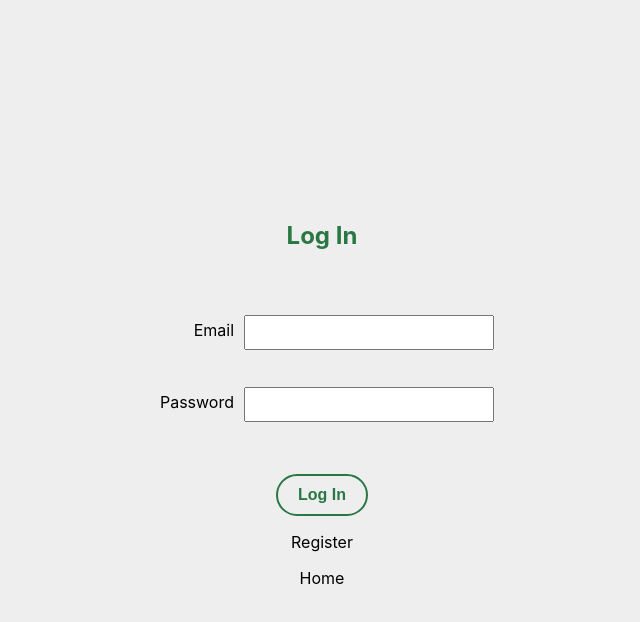
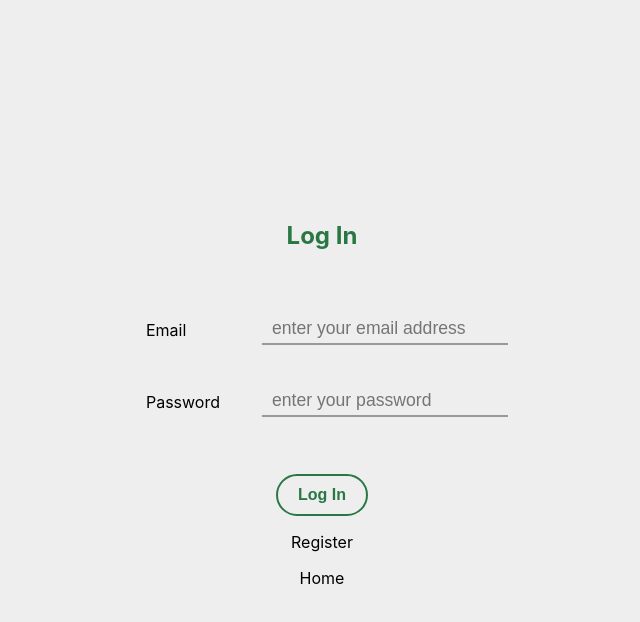
Before and after one commit to chingu-voyages/v8-geckos-team-06, a React (Create React App) app: page / in a window 1280 px wide. Both pictures are taken after a click on the item "Log In". Shown: the top 622 px of the page, without its empty margins (318-958 px from the left). Built offline with nearby package versions, Linux system fonts and the light colour scheme.

Commit message:
forms style updated

```diff
--- a/public/index.html
+++ b/public/index.html
@@ -7,35 +7,14 @@
       name="viewport"
       content="width=device-width, initial-scale=1, shrink-to-fit=no"
     />
-    <meta name="theme-color" content="#000000" />
-    <!--
-      manifest.json provides metadata used when your web app is installed on a
-      user's mobile device or desktop. See https://developers.google.com/web/fundamentals/web-app-manifest/
-    -->
+    <meta name="theme-color" content="#19649a" />
+
     <link rel="manifest" href="%PUBLIC_URL%/manifest.json" />
-    <!--
-      Notice the use of %PUBLIC_URL% in the tags above.
-      It will be replaced with the URL of the `public` folder during the build.
-      Only files inside the `public` folder can be referenced from the HTML.
 
-      Unlike "/favicon.ico" or "favicon.ico", "%PUBLIC_URL%/favicon.ico" will
-      work correctly both with client-side routing and a non-root public URL.
-      Learn how to configure a non-root public URL by running `npm run build`.
-    -->
     <title>MedsHub</title>
   </head>
   <body>
     <noscript>You need to enable JavaScript to run this app.</noscript>
     <div id="root"></div>
-    <!--
-      This HTML file is a template.
-      If you open it directly in the browser, you will see an empty page.
-
-      You can add webfonts, meta tags, or analytics to this file.
-      The build step will place the bundled scripts into the <body> tag.
-
-      To begin the development, run `npm start` or `yarn start`.
-      To create a production bundle, use `npm run build` or `yarn build`.
-    -->
   </body>
 </html>
--- a/src/register/Register.css
+++ b/src/register/Register.css
@@ -25,43 +25,72 @@
   color: var(--blue);
 }
 
+.pill-wrapper {
+  display: none;
+  justify-content: center;
+  align-items: center;
+}
+
+.pill-icon {
+  width: 60px;
+  height: 20px;
+  border: 2px solid var(--blue);
+  border-radius: 15px;
+  background-image: linear-gradient(to right, var(--blue) 50%, #fff 50%);
+  transform: rotate(-45deg);
+}
+
+
+
 .input-container {
   margin: 1em;
+  display: flex;
+  flex-direction: column;
+}
 
-}
 
 .form-input {
   display: flex;
-  padding: 5px 10px;
+  padding: 3px 10px;
   font-size: 1.1em;
-  margin-top: 5px;
+  margin: 5px 0;
+  border: none;
+  background-color: var(--bgcolor);
+  border-bottom: 2px solid #999;
+  transition: all 300ms ease-out;
+}
+
+.form-input:focus {
+  border-color: var(--blue);
+  box-shadow: 0 2px 0 0 var(--blue);
+  outline: none;
+  color: var(--blue);
+}
+
+.form-input:focus + label {
+  color: var(--blue);
+  font-weight: 600;
 }
 
 label {
   margin: 10px;
 }
 
-.name {
 
-}
 
-.email {
-
-}
-
-.password {
-
-}
-
-.confirm-password {
-
+.name, .email, .password, .confirm-password {
+  order: -1;
 }
 
 .tos-container {
   margin: 10px;
+  display: flex;
+  flex-direction: column;
+  align-items: center;
 }
 
 .tos-container label {
+  order: -1;
 
 }
 
@@ -83,7 +112,6 @@ label {
   -o-appearance: none;
   appearance: none;
   position: relative;
-  top: 13.33333px;
   left: 0;
   bottom: 0;
   right: 0;
@@ -98,7 +126,6 @@ label {
 }
 
 .tos:hover {
-  background: #6f94bf;
 }
 
 .tos:checked {
@@ -107,13 +134,14 @@ label {
 
 .tos:checked::before {
   height: 30px;
-  width: 30px;
+  width: 28px;
   position: absolute;
   content: '✔';
   display: inline-block;
-  font-size: 2em;
+  font-size: 1.5em;
   text-align: center;
-  line-height: 30px;
+  line-height: 28px;
+  color: #fff;
 }
 
 .form-buttons {
@@ -129,6 +157,7 @@ label {
   font-size: 1em;
   font-weight: 600;
   color: var(--blue);
+  transition: all 200ms ease;
 }
 
 .register-btn:hover, .register-btn:focus {
@@ -162,10 +191,24 @@ label {
     align-items: flex-end;
   }
 
+  .pill-wrapper {
+    display: flex;
+  }
+
   .input-container {
-    display: flex;
+    flex-direction: row;
+    justify-content: space-between;
+    width: 100%;
   }
   .form-input {
     display: block;
   }
+
+  .tos-container {
+    display: block;
+  }
+
+  .tos {
+    top: 13.33333px;
+  }
 }
--- a/src/register/Register.js
+++ b/src/register/Register.js
@@ -7,27 +7,30 @@ const Register = ({ onRouteChange }) => {
       <form className="form">
 
         <h3 className="register-title">Register</h3>
+        {/* <div className="pill-wrapper">
+          <div className="pill-icon"></div>
+        </div> */}
 
         <div id="sign_up" className="sign_up">
 
           <div className="input-container">
+            <input className="form-input input-filled" type="text" name="name"  id="name" placeholder="John Doe" required/>
             <label className="name" htmlFor="name">Name</label>
-            <input className="form-input" type="text" name="name"  id="name" />
           </div>
 
           <div className="input-container">
+            <input className="form-input" type="email" name="email"  id="email" placeholder="john@doe.com" required/>
             <label className="email" htmlFor="email">Email</label>
-            <input className="form-input" type="email" name="email"  id="email" />
           </div>
 
           <div className="input-container">
+            <input className="form-input" type="password" name="password"  id="password" placeholder="type your password" required/>
             <label className="password" htmlFor="password">Password</label>
-            <input className="form-input" type="password" name="password"  id="password" />
           </div>
 
           <div className="input-container">
+            <input className="form-input" type="password" name="confirm-password"  id="confirm-password" placeholder="re-type your password" required/>
             <label className="confirm-password" htmlFor="confirm-password">Confirm Password</label>
-            <input className="form-input" type="password" name="confirm-password"  id="confirm-password" />
           </div>
 
           <div className="tos-container">
--- a/src/signin/Signin.css
+++ b/src/signin/Signin.css
@@ -12,7 +12,7 @@
 .sign_in {
   display: flex;
   flex-direction: column;
-  align-items: flex-end;
+  align-items: center;
   border: none;
   padding: 20px;
   margin-bottom: 1em;
@@ -25,35 +25,41 @@
   color: var(--green);
 }
 
-.input-container {
+.login-input-container {
   margin: 1em;
-
+  display: flex;
+  flex-direction: column;
 }
 
-.form-input {
+.login-form-input {
   display: flex;
-  padding: 5px 10px;
+  padding: 3px 10px;
   font-size: 1.1em;
+  margin: 5px 0;
+  border: none;
+  background-color: var(--bgcolor);
+  border-bottom: 2px solid #999;
+  transition: all 300ms ease-out;
+}
+
+.login-form-input:focus {
+  border-color: var(--green);
+  box-shadow: 0 2px 0 0 var(--green);
+  outline: none;
+  color: var(--green);
+}
+
+.login-form-input:focus + label {
+  color: var(--green);
+  font-weight: 600;
 }
 
 label {
   margin: 10px;
 }
 
-.name {
-
-}
-
-.email {
-
-}
-
-.password {
-
-}
-
-.confirm-password {
-
+.name, .email, .password, .confirm-password {
+  order: -1;
 }
 
 .form-buttons {
@@ -69,6 +75,7 @@ label {
   font-size: 1em;
   font-weight: 600;
   color: var(--green);
+  transition: all 200ms ease;
 }
 
 .login-btn:hover, .login-btn:focus {
@@ -99,10 +106,12 @@ label {
 /* Media Queries */
 
 @media (min-width: 500px) {
-  .input-container {
-    display: flex;
+  .login-input-container {
+    flex-direction: row;
+    justify-content: space-between;
+    width: 100%;
   }
-  .form-input {
+  .login-form-input {
     display: block;
   }
 }
--- a/src/signin/Signin.js
+++ b/src/signin/Signin.js
@@ -10,14 +10,14 @@ const Signin = ({ onRouteChange }) => {
 
         <div id="sign_in" className="sign_in">
 
-          <div className="input-container">
+          <div className="login-input-container">
+            <input className="login-form-input" type="email" name="email"  id="email" placeholder="enter your email address"/>
             <label className="email" htmlFor="email">Email</label>
-            <input className="form-input" type="email" name="email"  id="email" />
           </div>
 
-          <div className="input-container">
+          <div className="login-input-container">
+            <input className="login-form-input" type="password" name="password"  id="password" placeholder="enter your password"/>
             <label className="password" htmlFor="password">Password</label>
-            <input className="form-input" type="password" name="password"  id="password" />
           </div>
 
         </div>
```
